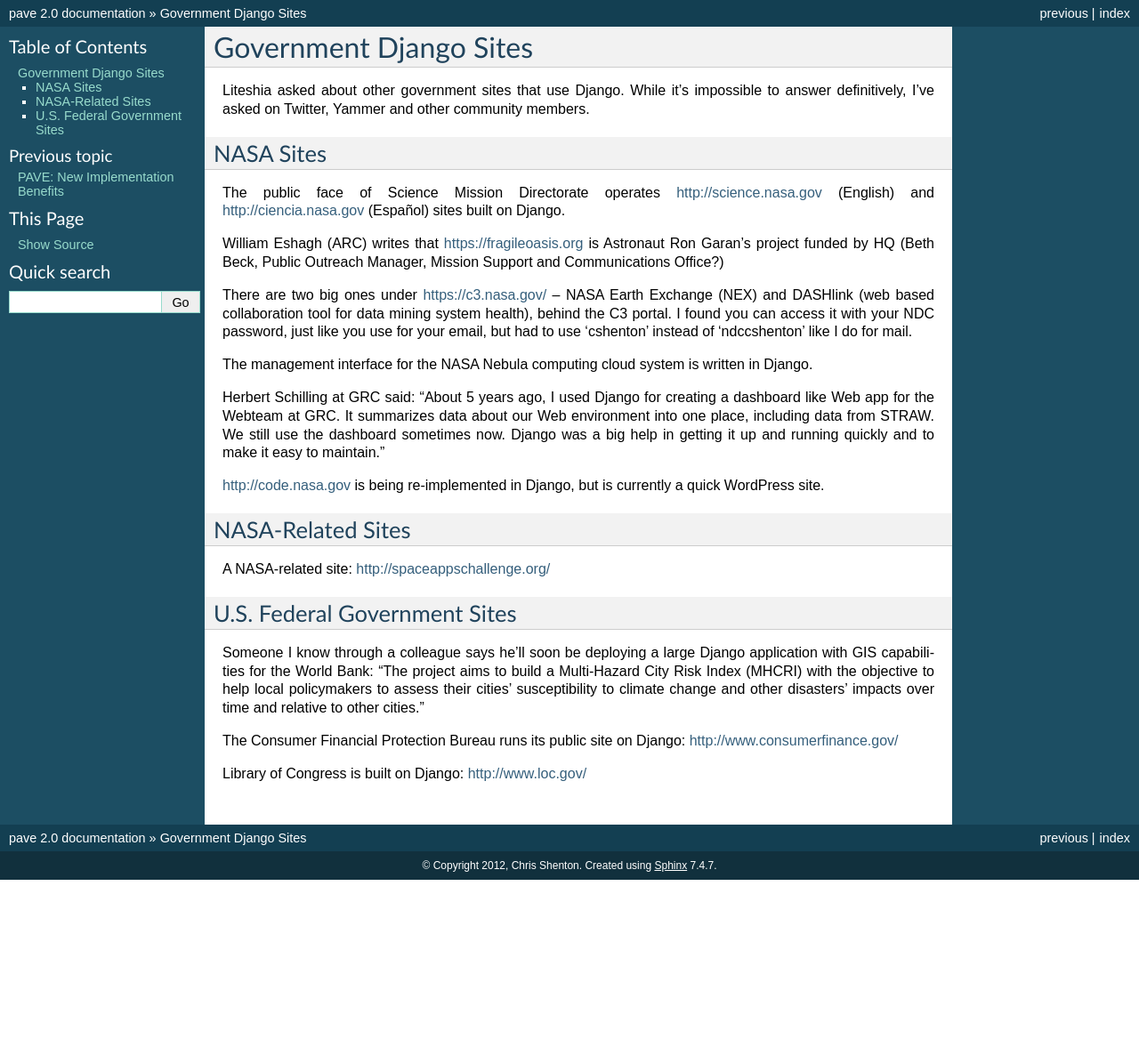
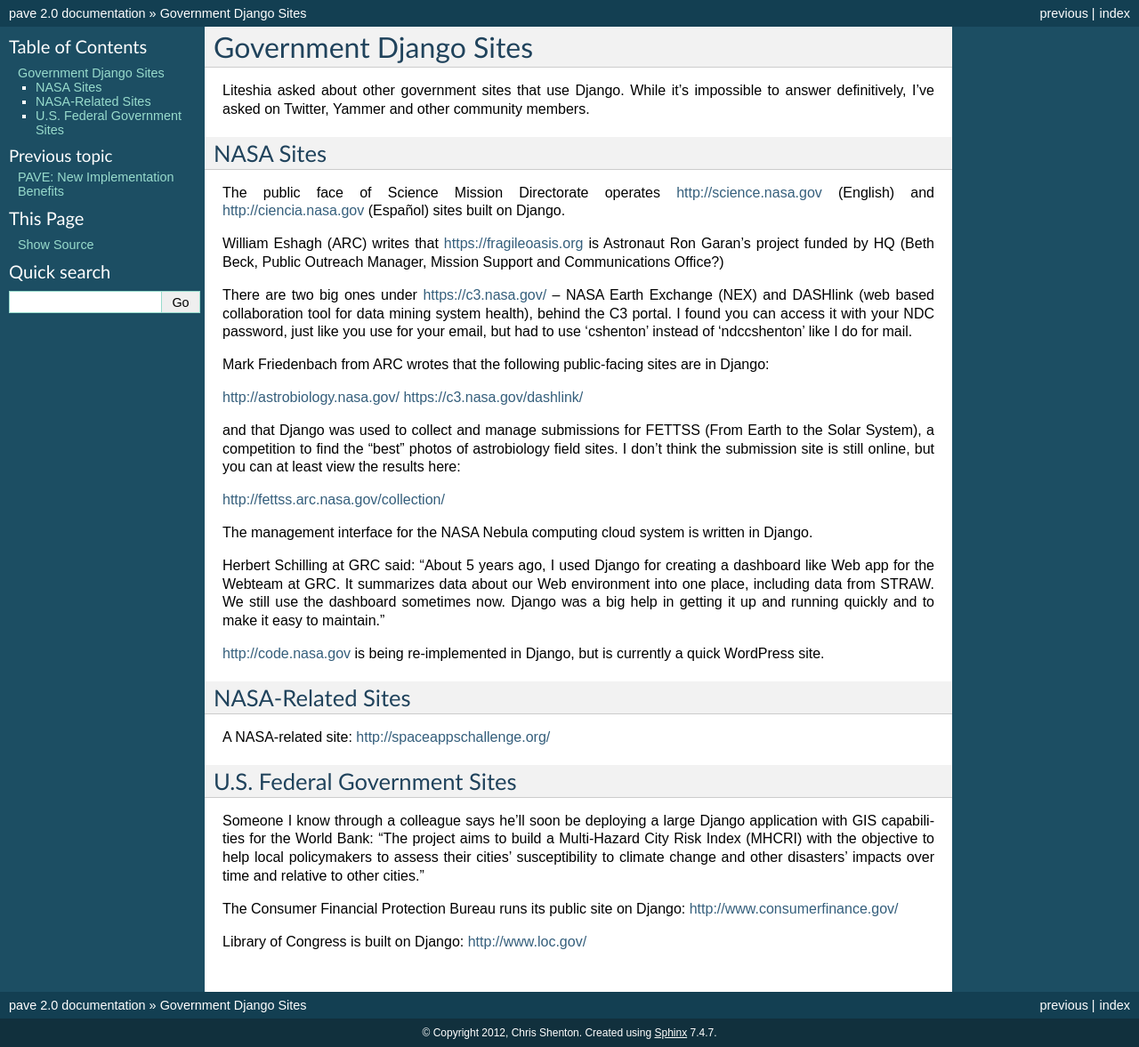
Before and after one commit to shentonfreude/pave, a Sphinx documentation site: the page built from doc/source/government-django.rst, in a window 1280 px wide. Shown: the whole page at 89% size. Built offline with Sphinx 7.4.7, drawn with Linux system fonts in a browser that asks for light colours; before the commit the page ends 989 px from its top, so only the background shows below that.

Commit message:
More places NASA uses Django

```diff
--- a/doc/source/government-django.rst
+++ b/doc/source/government-django.rst
@@ -22,6 +22,19 @@ Exchange (NEX) and DASHlink (web based collaboration tool for data mining
 system health), behind the C3 portal. I found you can access it with
 your NDC password, just like you use for your email, but had to use
 'cshenton' instead of 'ndc\cshenton' like I do for mail.
+
+Mark Friedenbach from ARC wrotes
+that the following public-facing sites are in Django:
+
+http://astrobiology.nasa.gov/
+https://c3.nasa.gov/dashlink/
+
+and that Django was used to collect and manage submissions for FETTSS
+(From Earth to the Solar System), a competition to find the "best"
+photos of astrobiology field sites. I don't think the submission site
+is still online, but you can at least view the results here:
+
+http://fettss.arc.nasa.gov/collection/
 
 The management interface for the NASA Nebula computing cloud system is
 written in Django.
```
